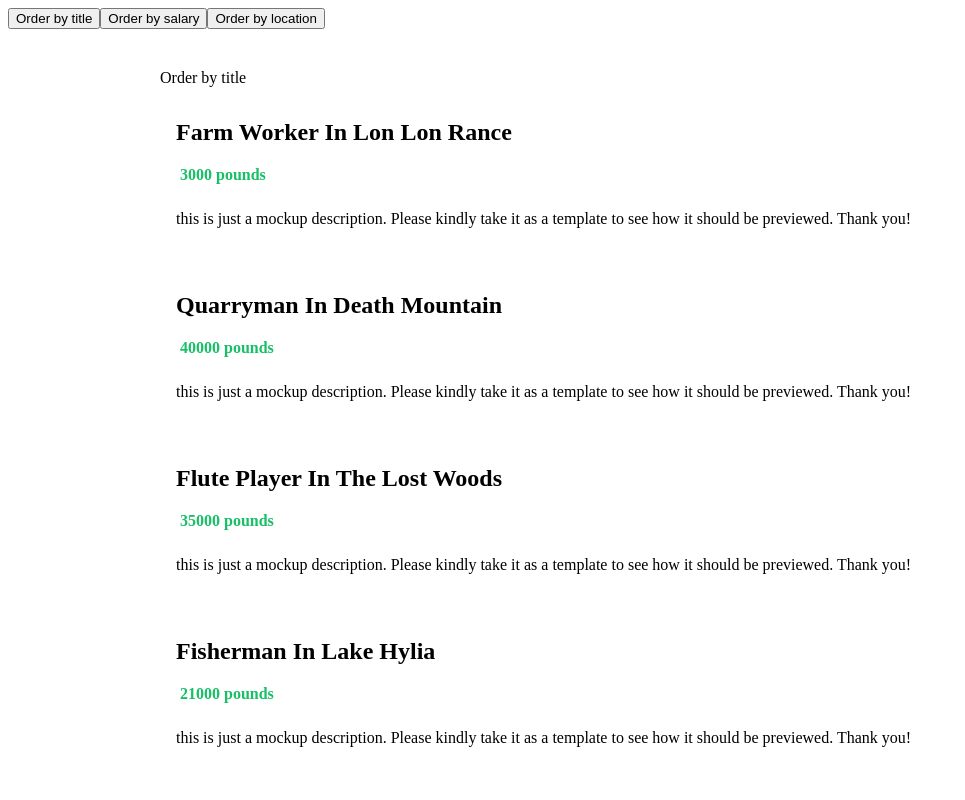
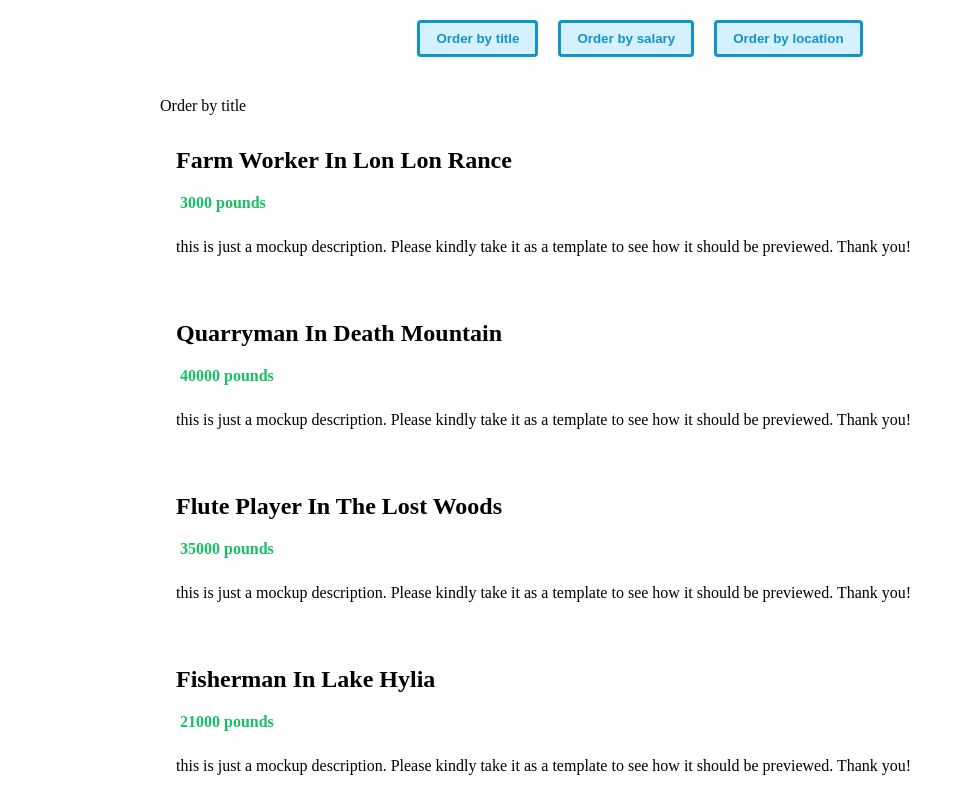
Before and after one commit to AdaN6/hyrule_jobs, a Vue app: page / in a window 1280 px wide. Shown: the top 800 px of the page, without its empty margins (0-965 px from the left). Built offline with nearby package versions, Linux system fonts and the light colour scheme; the HTML template or start-up script is replaced by a standard one.

Commit message:
styled the order buttons and header

```diff
--- a/src/App.vue
+++ b/src/App.vue
@@ -11,9 +11,13 @@
   <p>
     {{ jobs[0].location }}
   </p> -->
-  <button @click="handleClick('title')">Order by title</button>
-  <button @click="handleClick('salary')">Order by salary</button>
-  <button @click="handleClick('location')">Order by location</button>
+  <header>
+    <div class="order">
+      <button @click="handleClick('title')">Order by title</button>
+      <button @click="handleClick('salary')">Order by salary</button>
+      <button @click="handleClick('location')">Order by location</button>
+    </div>
+  </header>
   <JobList :jobs="jobs" :order="order"/>
 </div>
 
@@ -96,5 +100,21 @@
 </script>
 
 <style>
+  header {
+    text-align: center;
+  }
+  header .order {
+    margin-top: 20px;
+  }
+  button {
+    margin: 0 10px;
+    color: #1195c9;
+    border: 3px solid #1195c9;
+    background: #d5f0ff;
+    padding: 8px 16px;
+    border-radius: 4px;
+    cursor: pointer;
+    font-weight: bold;
+  }
 
 </style>
--- a/src/components/JobList.vue
+++ b/src/components/JobList.vue
@@ -1,5 +1,6 @@
 <template>
     <div class="job-list">
+
         <p>Order by {{order}}</p>
         <ul>
             <li v-for="job in jobs" :key="job.id">
```
